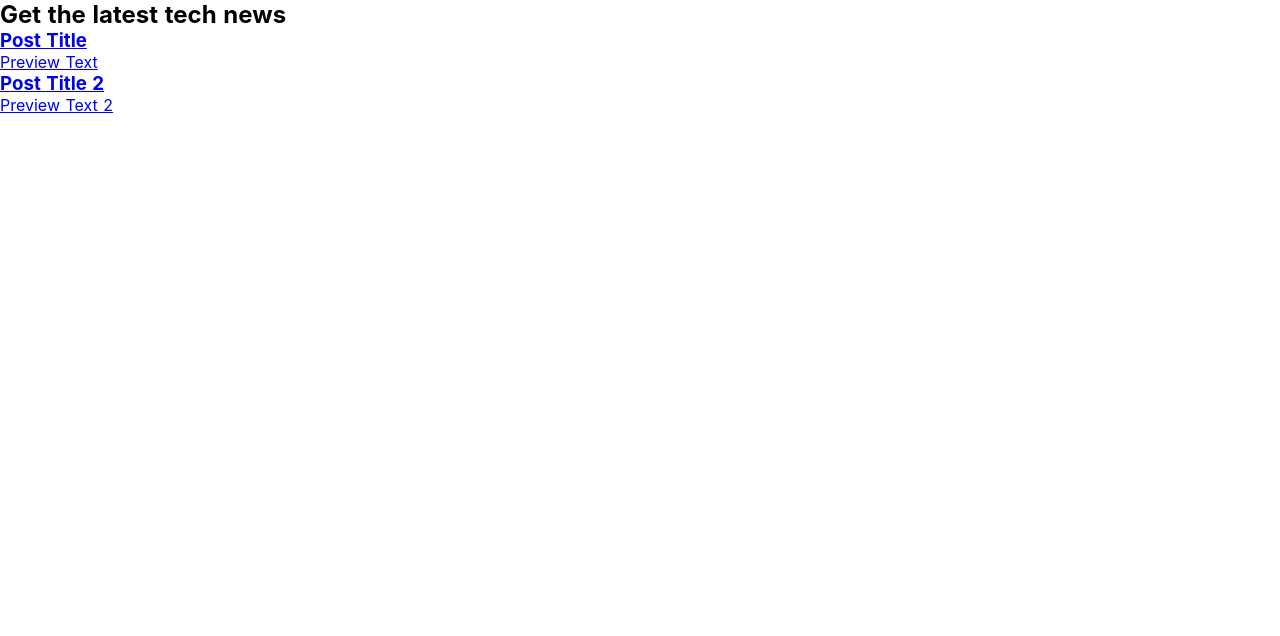
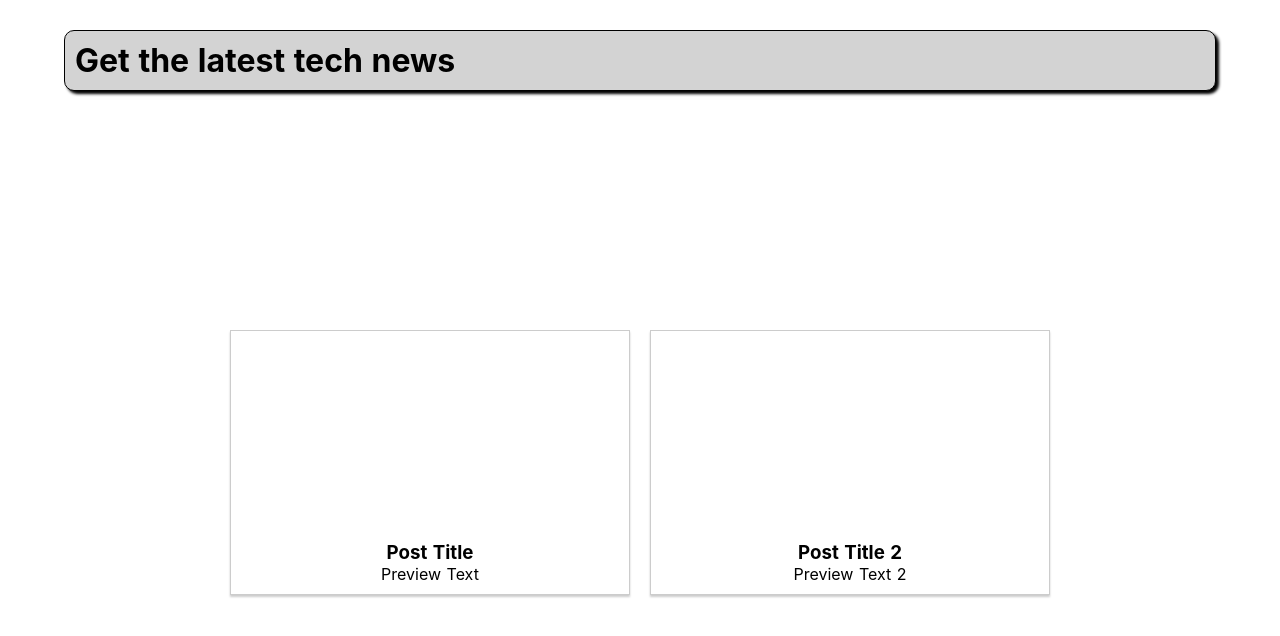
Before and after one commit to ghigbie/nuxtjs-blog, a Nuxt app: page / in a window 1280 px wide. Shown: the top 636 px of the page. Built offline with nearby package versions, Linux system fonts and the light colour scheme.

Commit message:
Add styles

```diff
--- a/pages/index.vue
+++ b/pages/index.vue
@@ -25,3 +25,80 @@
     </section>
   </div>
 </template>
+
+<style scoped>
+.intro {
+  height: 300px;
+  position: relative;
+  padding: 30px;
+  box-sizing: border-box;
+  background-position: center;
+  background-size: cover;
+}
+
+.intro h1 {
+  position: absolute;
+  top: 10%;
+  left: 5%;
+  width: 90%;
+  font-size: 1.5rem;
+  color: black;
+  background-color: rgb(211, 211, 211);
+  padding: 10px;
+  border-radius: 10px;
+  box-shadow: 3px 3px 3px black;
+  box-sizing: border-box;
+  border: 1px solid black;
+}
+
+@media (min-width: 768px) {
+  .intro h1 {
+    font-size: 2rem;
+  }
+}
+
+.featured-posts {
+  display: flex;
+  padding: 20px;
+  box-sizing: border-box;
+  flex-wrap: wrap;
+  align-items: center;
+  justify-content: center;
+}
+
+.post-preview {
+  border: 1px solid #ccc;
+  box-shadow: 0 2px 2px #ccc;
+  background-color: white;
+  width: 90%;
+}
+
+a {
+  text-decoration: none;
+  color: black;
+}
+
+@media (min-width: 850px) {
+  .post-preview {
+    width: 400px;
+    margin: 10px;
+  }
+}
+
+.post-thumbnail {
+  width: 100%;
+  height: 200px;
+  background-position: center;
+  background-size: cover;
+}
+
+.post-content {
+  padding: 10px;
+  text-align: center;
+}
+
+a:hover .post-content,
+a:active .post-content {
+  background-color: #ccc;
+}
+</style>
```
